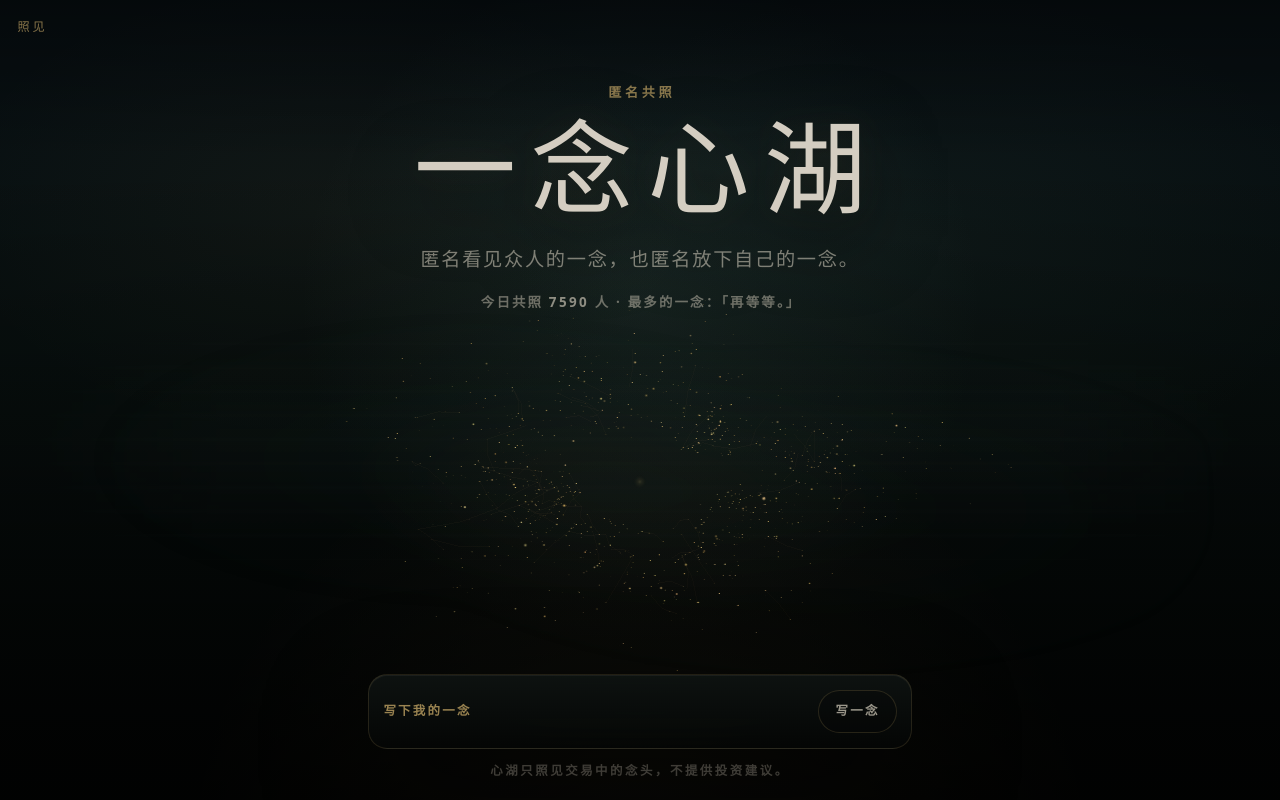
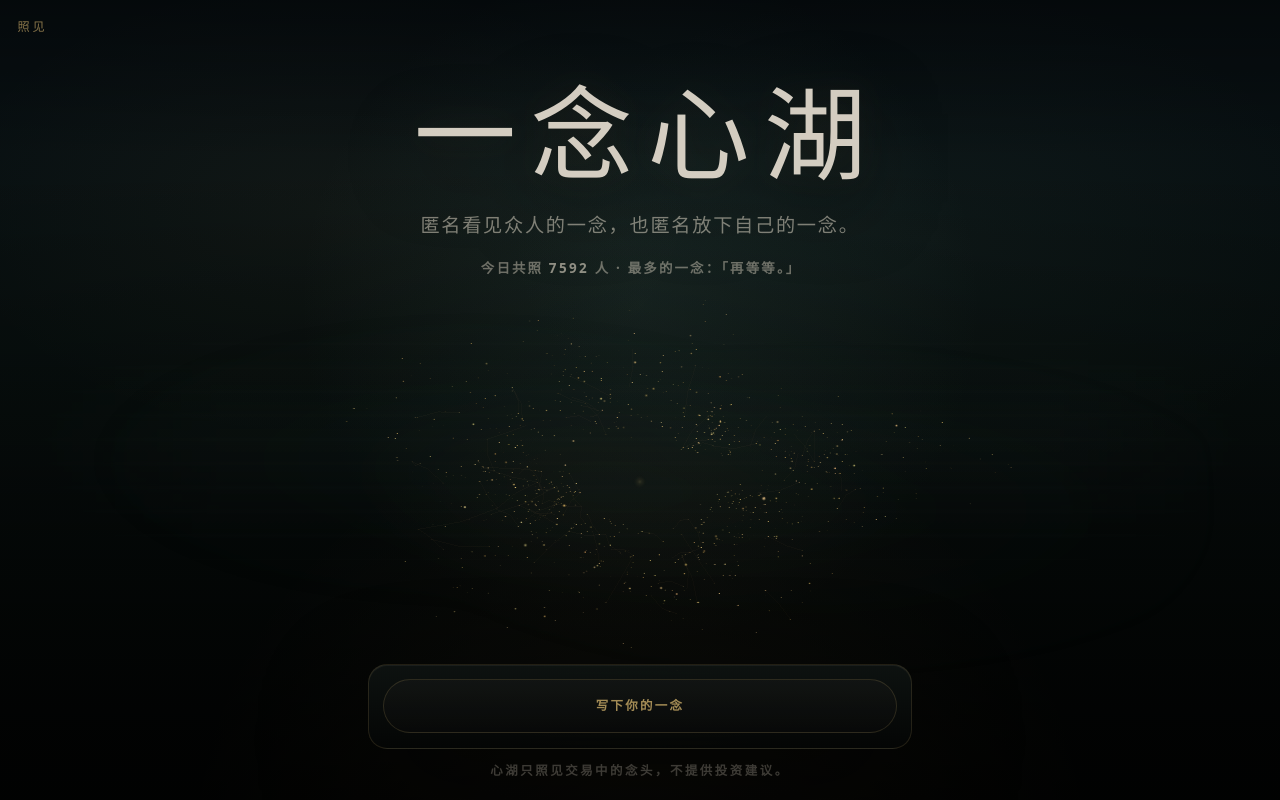
Before and after one commit to shigyhh/yangming-trading-system, a Next.js app in the folder web-next/: page /one-thought-lake in a window 1280 px wide. Built offline with nearby package versions, Linux system fonts and the light colour scheme.

Commit message:
checkpoint: lock one thought lake

```diff
--- a/web-next/src/features/one-thought-lake/OneThoughtLakePage.tsx
+++ b/web-next/src/features/one-thought-lake/OneThoughtLakePage.tsx
@@ -10,6 +10,7 @@ import {
 
 import {
   createOneThoughtRecord,
+  getTodayOneThoughtDateKey,
   matchUserThought,
   oneThoughtPool,
   saveOneThoughtRecord,
@@ -38,6 +39,9 @@ const anonymousColors = [
   "rgba(222, 158, 92, 0.92)",
   "rgba(188, 104, 132, 0.9)",
 ]
+
+const DAILY_LAKE_THOUGHT_LIMIT = 3
+const DAILY_LAKE_THOUGHT_LIMIT_MESSAGE = "今日已放三念，今日宜止。"
 
 function getBrowserStorage() {
   if (typeof window === "undefined") return null
@@ -72,6 +76,11 @@ function getTodayLiveSeed() {
   return Array.from(today).reduce((total, char) => total + char.charCodeAt(0), 0)
 }
 
+function getTodayLocalThoughtCount(entries: OneThoughtLakeEntry[]) {
+  const todayKey = getTodayOneThoughtDateKey(new Date())
+  return entries.filter((entry) => isAnonymousLakeEntry(entry) && entry.date === todayKey).length
+}
+
 export function OneThoughtLakePage() {
   const [entries, setEntries] = useState<OneThoughtLakeEntry[]>(() =>
     readOneThoughtLakeEntries(null, oneThoughtPool),
@@ -99,14 +108,14 @@ export function OneThoughtLakePage() {
   useEffect(() => {
     const seed = getTodayLiveSeed()
     let tick = 0
-    setLiveTotalOffset(seed % 29)
+    setLiveTotalOffset(seed % 5)
 
     const interval = window.setInterval(
       () => {
         tick += 1
-        setLiveTotalOffset((current) => current + (tick % 5 === 0 ? 2 : 1))
+        setLiveTotalOffset((current) => current + (tick % 6 === 0 ? 2 : 1))
       },
-      4600 + (seed % 6) * 520,
+      18000 + (seed % 6) * 2400,
     )
 
     return () => window.clearInterval(interval)
@@ -118,8 +127,11 @@ export function OneThoughtLakePage() {
   )
   const seedEntries = useMemo(() => entries.filter((entry) => !isAnonymousLakeEntry(entry)), [entries])
   const anonymousEntries = useMemo(() => entries.filter(isAnonymousLakeEntry), [entries])
-  const stats = useMemo(() => getOneThoughtLakeStats(seedEntries), [seedEntries])
+  const countedEntries = useMemo(() => entries, [entries])
+  const stats = useMemo(() => getOneThoughtLakeStats(countedEntries), [countedEntries])
   const liveTotal = stats.total + liveTotalOffset
+  const todayLocalThoughtCount = useMemo(() => getTodayLocalThoughtCount(entries), [entries])
+  const dailyThoughtLimitReached = todayLocalThoughtCount >= DAILY_LAKE_THOUGHT_LIMIT
   const selectedEntryText = selectedEntry ? getEntryDisplayText(selectedEntry) : ""
   const previewEntry = useMemo(
     () => entries.find((entry) => entry.id === hoveredEntryId) ?? null,
@@ -169,9 +181,26 @@ export function OneThoughtLakePage() {
     setNotice("同念回响已入湖，同一念的人会收到这句回响。")
   }
 
+  function handleToggleCompose() {
+    if (!composeOpen && !draftEntry && dailyThoughtLimitReached) {
+      setComposeOpen(true)
+      setError(DAILY_LAKE_THOUGHT_LIMIT_MESSAGE)
+      setNotice("")
+      return
+    }
+
+    setComposeOpen((current) => !current)
+  }
+
   function handleMatch(event: FormEvent<HTMLFormElement>) {
     event.preventDefault()
     setNotice("")
+
+    if (dailyThoughtLimitReached) {
+      setError(DAILY_LAKE_THOUGHT_LIMIT_MESSAGE)
+      setDraftEntry(null)
+      return
+    }
 
     const screen = screenOneThoughtLakeInput(inputText)
     if (!screen.allowed) {
@@ -194,6 +223,10 @@ export function OneThoughtLakePage() {
 
   function handlePlaceIntoLake() {
     if (!draftEntry) return
+    if (dailyThoughtLimitReached) {
+      setError(DAILY_LAKE_THOUGHT_LIMIT_MESSAGE)
+      return
+    }
 
     const storage = getBrowserStorage()
     saveOneThoughtLakeEntry(draftEntry, storage)
@@ -232,7 +265,6 @@ export function OneThoughtLakePage() {
         <a href="/" className="lake-home-link">
           照见
         </a>
-        <p className="lake-kicker">匿名共照</p>
         <h1>一念心湖</h1>
         <p>匿名看见众人的一念，也匿名放下自己的一念。</p>
         <span className="lake-count" aria-live="polite">
@@ -351,16 +383,16 @@ export function OneThoughtLakePage() {
         </aside>
       ) : null}
 
-      <section className={`lake-compose ${composeOpen || draftEntry ? "is-open" : ""}`} aria-label="写下我的一念">
-        <div className="lake-compose-head">
-          <p>写下我的一念</p>
-          <button type="button" onClick={() => setComposeOpen((current) => !current)}>
-            {composeOpen || draftEntry ? "收起" : "写一念"}
-          </button>
-        </div>
+      <section className={`lake-compose ${composeOpen || draftEntry ? "is-open" : ""}`} aria-label="写下你的一念">
+        <button type="button" className="lake-compose-trigger" onClick={handleToggleCompose}>
+          {composeOpen || draftEntry ? "收起这一念" : dailyThoughtLimitReached ? "今日宜止" : "写下你的一念"}
+        </button>
         {composeOpen || draftEntry ? (
           <>
             <form onSubmit={handleMatch}>
+              <p className="lake-compose-quota">
+                今日已放 {todayLocalThoughtCount}/{DAILY_LAKE_THOUGHT_LIMIT} 念
+              </p>
               <textarea
                 value={inputText}
                 onChange={(event) => setInputText(event.target.value)}
@@ -485,7 +517,6 @@ export function OneThoughtLakePage() {
           text-decoration: none;
         }
 
-        .lake-kicker,
         .lake-count,
         .lake-compliance {
           margin: 0;
@@ -494,12 +525,6 @@ export function OneThoughtLakePage() {
           font-size: 0.78rem;
           font-weight: 600;
           letter-spacing: 0.2em;
-        }
-
-        .lake-kicker {
-          font-size: clamp(0.82rem, 1vw, 0.95rem);
-          letter-spacing: 0.28em;
-          text-indent: 0.28em;
         }
 
         .lake-header h1 {
@@ -515,7 +540,7 @@ export function OneThoughtLakePage() {
             0 24px 76px rgba(0, 0, 0, 0.78);
         }
 
-        .lake-header > p:not(.lake-kicker) {
+        .lake-header > p {
           max-width: 34rem;
           margin: 0;
           color: rgba(220, 212, 195, 0.54);
@@ -687,7 +712,7 @@ export function OneThoughtLakePage() {
         }
 
         .lake-close,
-        .lake-compose-head button,
+        .lake-compose-trigger,
         .lake-secondary-action,
         .lake-primary-action,
         .lake-compose form button,
@@ -873,26 +898,30 @@ export function OneThoughtLakePage() {
           transform: translateX(-50%);
         }
 
-        .lake-compose-head {
-          display: flex;
-          align-items: center;
-          justify-content: space-between;
-          gap: 1rem;
-        }
-
-        .lake-compose-head p {
-          margin: 0;
-          color: rgba(216, 183, 111, 0.7);
-          font-family: var(--font-sans, system-ui, sans-serif);
-          font-size: 0.78rem;
-          font-weight: 700;
-          letter-spacing: 0.18em;
+        .lake-compose-trigger {
+          display: grid;
+          width: 100%;
+          min-height: 3.4rem;
+          place-items: center;
+          background:
+            linear-gradient(180deg, rgba(244, 235, 221, 0.035), rgba(244, 235, 221, 0.012)),
+            rgba(4, 6, 5, 0.26);
+          color: rgba(216, 183, 111, 0.74);
         }
 
         .lake-compose form {
           display: grid;
           gap: 0.75rem;
           margin-top: 0.9rem;
+        }
+
+        .lake-compose-quota {
+          margin: 0;
+          color: rgba(216, 183, 111, 0.46);
+          font-family: var(--font-sans, system-ui, sans-serif);
+          font-size: 0.68rem;
+          font-weight: 700;
+          letter-spacing: 0.18em;
         }
 
         .lake-compose textarea {
--- a/web-next/src/features/one-thought-lake/visual/ThoughtField.tsx
+++ b/web-next/src/features/one-thought-lake/visual/ThoughtField.tsx
@@ -631,9 +631,6 @@ export function ThoughtField({ entries, onPreview, onSelect, selectedEntryId }:
           } as CSSProperties
         }
       />
-      <button type="button" className="thought-debug-toggle" onClick={() => setShowDebug((current) => !current)}>
-        调
-      </button>
       {showDebug ? (
         <div className="thought-debug-panel">
           {(
@@ -729,29 +726,6 @@ export function ThoughtField({ entries, onPreview, onSelect, selectedEntryId }:
           mask-image: radial-gradient(ellipse at center, black 22%, transparent 72%);
         }
 
-        .thought-debug-toggle {
-          position: absolute;
-          right: 0.4rem;
-          top: 0.4rem;
-          z-index: 5;
-          width: 2rem;
-          height: 2rem;
-          border: 1px solid rgba(216, 183, 111, 0.16);
-          border-radius: 999px;
-          background: rgba(6, 8, 7, 0.34);
-          color: rgba(216, 183, 111, 0.56);
-          cursor: pointer;
-          font-family: var(--font-sans, system-ui, sans-serif);
-          font-size: 0.74rem;
-          opacity: 0;
-          transition: opacity 420ms ease;
-        }
-
-        .thought-field:hover .thought-debug-toggle,
-        .thought-debug-toggle:focus-visible {
-          opacity: 0.44;
-        }
-
         .thought-debug-panel {
           position: absolute;
           right: 0;
```
Also changed, not shown: 1 other file (tests, documents, lock files or other folders).
